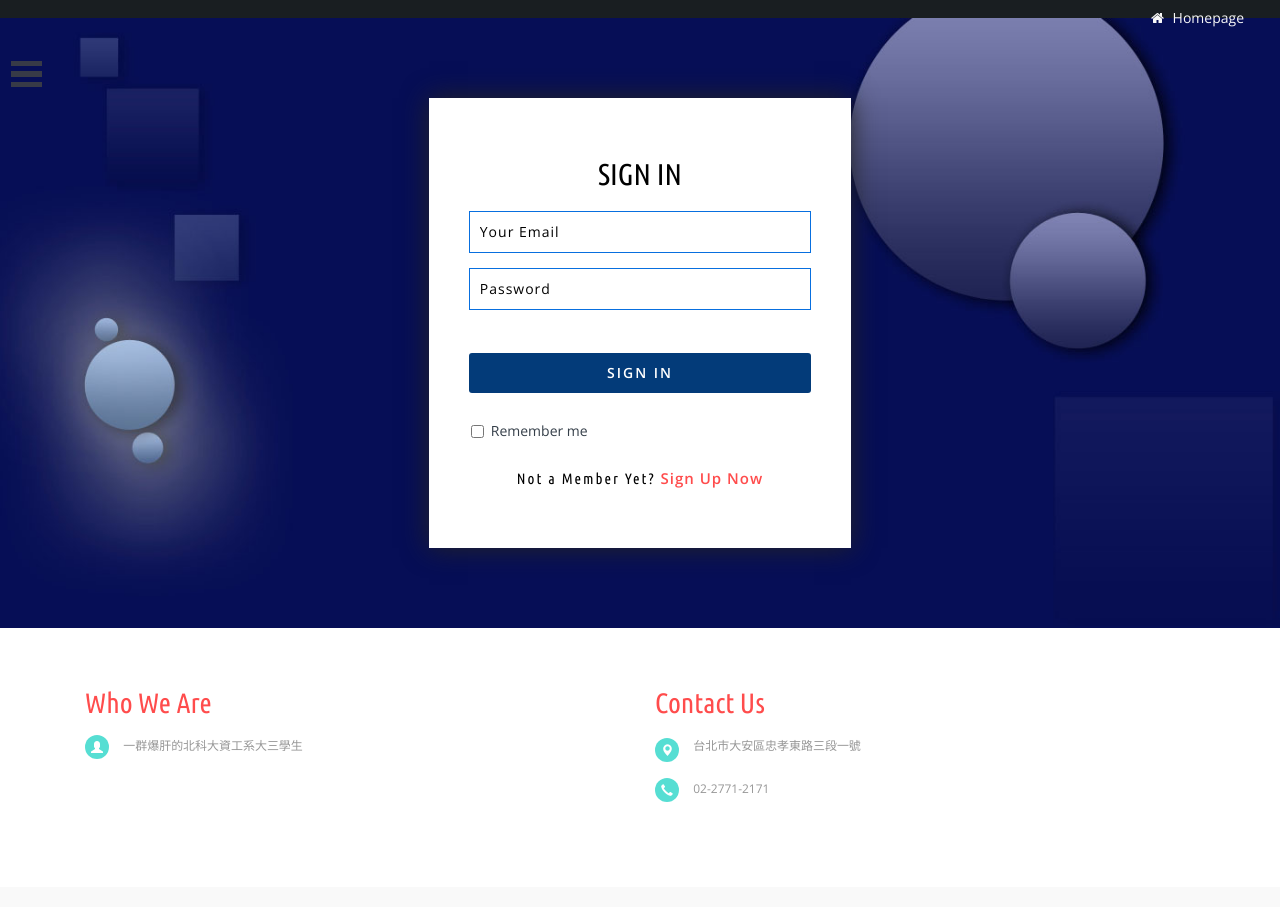
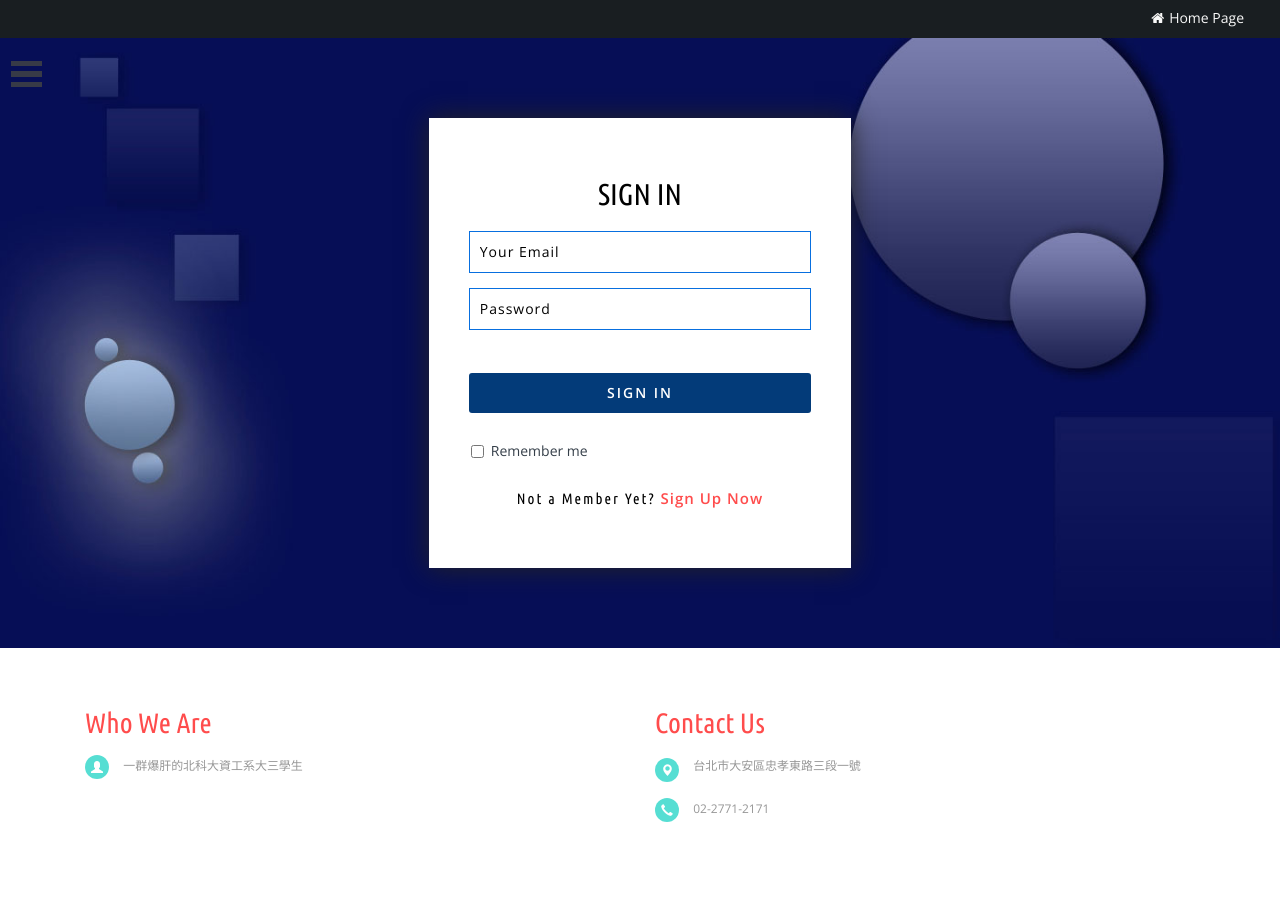
Before and after one commit to cindylee13/Database_10601, a PHP site: page /signin.php in a window 1280 px wide. Before the commit the page ends 802 px from the top, so only its background shows below. Run offline with PHP 8.4, Linux system fonts and the light colour scheme.

Commit message:
改排版

```diff
--- a/signin.php
+++ b/signin.php
@@ -70,19 +70,44 @@
 <!-- //language-select -->
 </head>
 <body>
+    <?php include("MenuStrip.php"); ?>
 	<!-- Navigation -->
-		<?php include("MenuStrip.php"); ?>
+  <!--
+		<div class="agiletopbar">
+			<div class="wthreenavigation">
+				<div class="menu-wrap">
+				<nav class="menu">
+					<div class="icon-list">
+						<a href="action.html"><i class="fa fa-fw fa-motorcycle"></i><span>Action</span></a>
+						<a href="adventure.html"><i class="fa fa-fw fa-rebel"></i><span>Adventure</span></a>
+						<a href="comedy.html"><i class="fa fa-fw fa-smile-o"></i><span>Comedy</span></a>
+						<a href="crime.html"><i class="fa fa-fw fa-lock"></i><span>Crime</span></a>
+						<a href="EachCategory.php"><i class="fa fa-fw fa-bug"></i><span>Horror</span></a>
+						<a href="drama.html"><i class="fa fa-fw fa-television"></i><span>Drama</span></a>
+            <a href="science_fiction.html"><i class="fa fa-flask"></i><span>Science Fiction</span></a>
+						<a href="war.html"><i class="fa fa-fw fa-shield"></i><span>War</span></a>
+					</div>
+				</nav>
+				<button class="close-button" id="close-button">Close Menu</button>
+			</div>
+			<button class="menu-button" id="open-button"> </button>
+			</div>
+			<div class="clearfix"></div>
+		</div> -->
 		<!-- //Navigation -->
 	<!-- header -->
   <header>
     <div class="w3ls-header"><!--header-one-->
-			<div class="w3ls-header-left">
-			</div>
       <div class="w3ls-header-right">
         <ul>
           <li class="dropdown head-dpdn">
-						<a href="index.php" aria-expanded="false"><i class="fa fa-home" aria-hidden="true"></i> Homepage</a>
+            <a href="signin.php" aria-expanded="false"><i class="fa fa-home" aria-hidden="true"></i>Home Page</a>
           </li>
+        </ul>
+      </div>
+
+      <div class="clearfix"> </div>
+    </div>
 					<!-- </li>
 					<li class="dropdown head-dpdn">
 						<a href="#"><span class="active uls-trigger"><i class="fa fa-language" aria-hidden="true"></i>languages</span></a>
```
Lines whose indentation alone changed are shown as unchanged.
